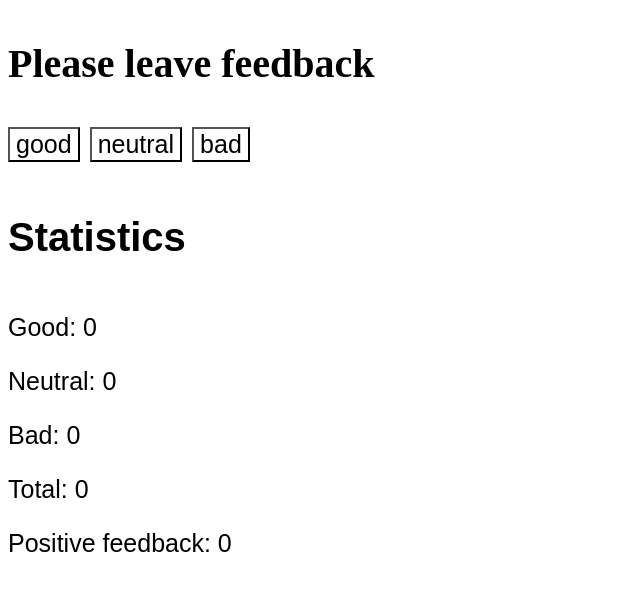
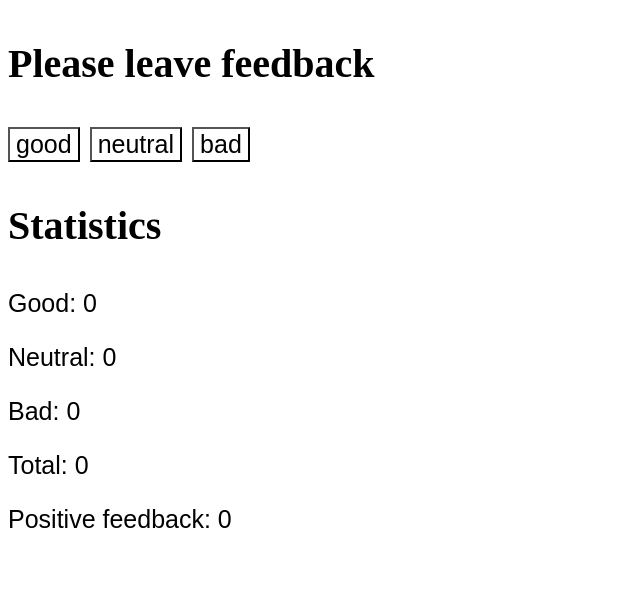
Before and after one commit to OllBond/goit-react-hw-02-feedback, a React (Create React App) app: page / in a window 1280 px wide. Shown: the top 590 px of the page, without its empty margins (0-640 px from the left). Built offline with nearby package versions, Linux system fonts and the light colour scheme.

Commit message:
update Feedback, Section

```diff
--- a/src/modules/Feedback/Feedback.jsx
+++ b/src/modules/Feedback/Feedback.jsx
@@ -1,5 +1,5 @@
 import { Component } from 'react';
-import css from './feedback.module.css';
+import Section from './Section/Section';
 import FeedbackOptions from './FeedbackOptions/FeedbackOptions';
 import Statistics from './Statistics/Statistics';
 class Feedback extends Component {
@@ -43,13 +43,14 @@ class Feedback extends Component {
     const positiveFeedback = this.countPositiveFeedbackPercentage('good');
     const { good, neutral, bad } = this.state;
     return (
-      <div>
-        <h3 className={css.titleFeedback}>Please leave feedback</h3>
+      <>
+        <Section title="Please leave feedback">
           <FeedbackOptions
             options={this.statePropNames}
             onLeaveFeedback={this.onLeaveFeedback}
           />
-        <h4 className={css.titleStatistics}>Statistics</h4>
+        </Section>
+        <Section title="Statistics">
           <Statistics
             good={good}
             neutral={neutral}
@@ -57,7 +58,8 @@ class Feedback extends Component {
             total={total}
             positiveFeedback={positiveFeedback}
           />
-      </div>
+        </Section>
+      </>
     );
   }
 }
--- a/src/modules/Feedback/Section/Section.jsx
+++ b/src/modules/Feedback/Section/Section.jsx
@@ -0,0 +1,11 @@
+import css from '../feedback.module.css';
+const Section = ({ children, title }) => {
+  return (
+    <div>
+      <h3 className={css.titleFeedback}>{title}</h3>
+      {children}
+    </div>
+  );
+};
+
+export default Section;
```
Lines whose indentation alone changed are shown as unchanged.
